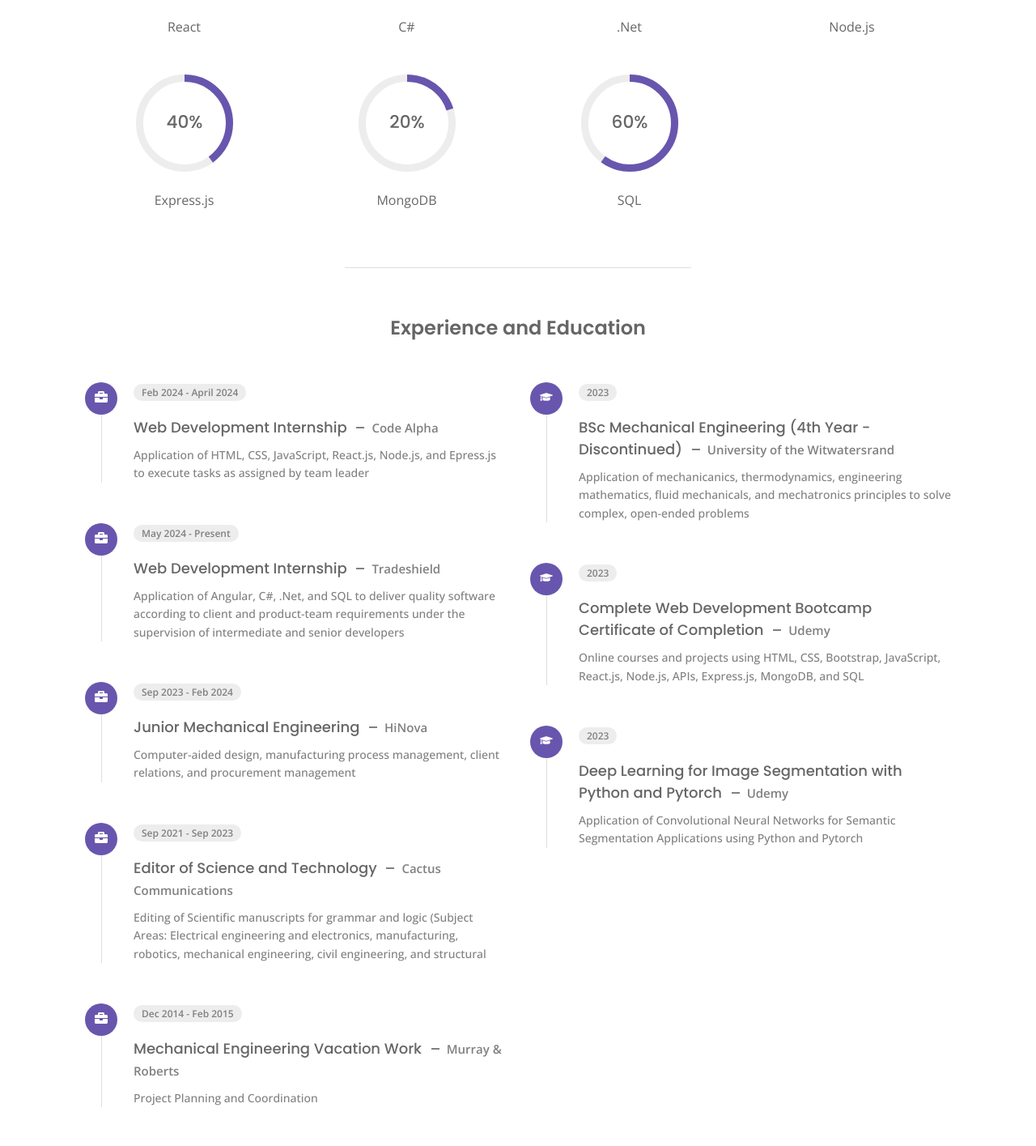
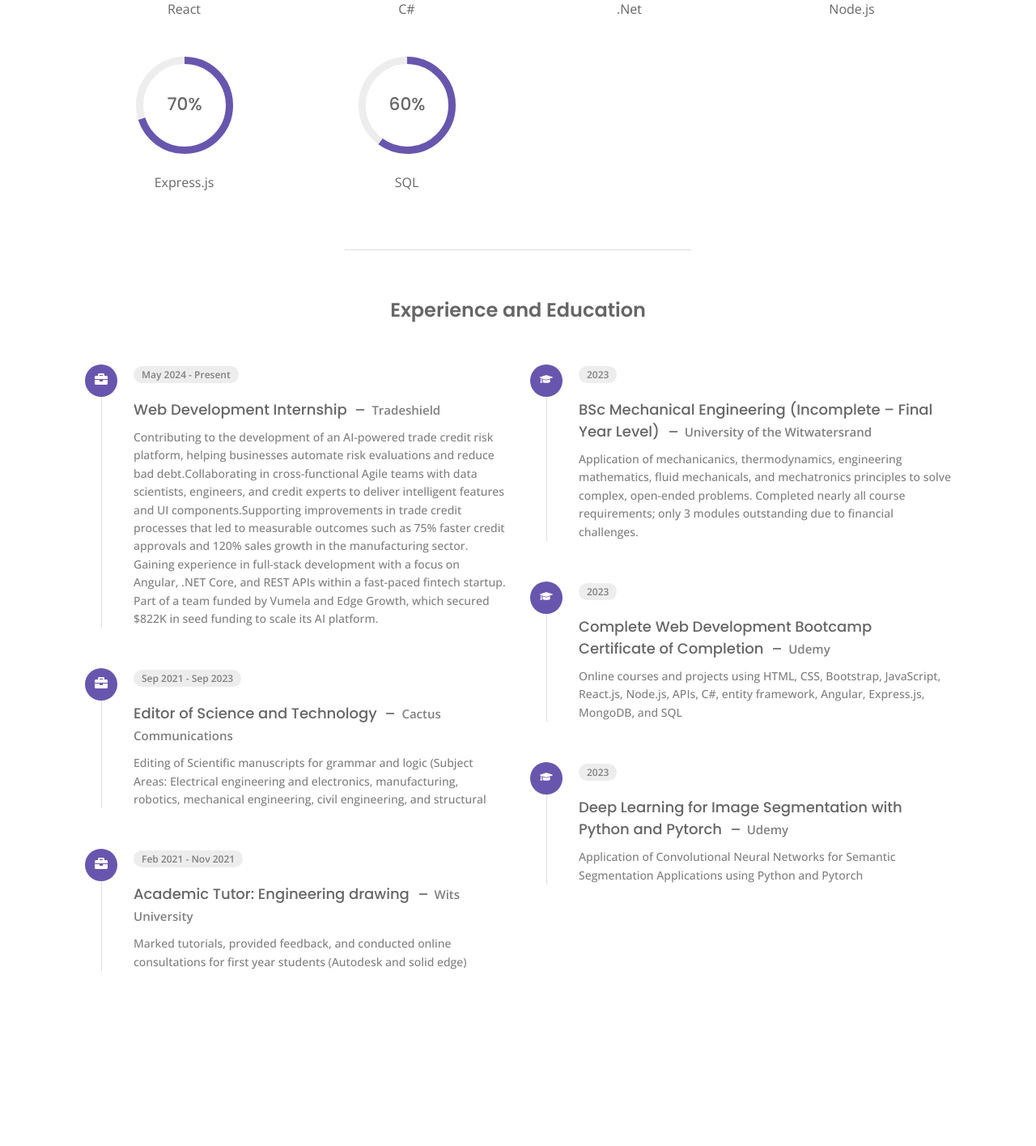
Before and after one commit to Kgaogelo072/Personal-Portfolio, a React (Vite) app: page /about in a window 1280 px wide. Shown: the part 1156-2571 px from the top of the page at 81% size. After the commit the page ends 2425 px from the top, so only its background shows below. Built offline with nearby package versions, Linux system fonts and the light colour scheme.

Commit message:
Revisions WIP

```diff
--- a/src/data.jsx
+++ b/src/data.jsx
@@ -73,7 +73,7 @@ export const personalInfo = [
   {
     id: 3,
     title: "Age : ",
-    description: "30 Years",
+    description: "32 Years",
   },
 
   {
@@ -91,13 +91,13 @@ export const personalInfo = [
   {
     id: 6,
     title: "Address : ",
-    description: "Mindrand, Johannesburg",
+    description: "Midrand, Johannesburg",
   },
 
   {
     id: 7,
     title: "Phone : ",
-    description: "079 015 6978",
+    description: "072 8945 924",
   },
 
   {
@@ -116,19 +116,19 @@ export const personalInfo = [
 export const stats = [
   {
     id: 1,
-    no: "6+",
-    title: "Months of <br /> Experience",
+    no: "1+",
+    title: "Years of <br /> Experience",
   },
 
   {
     id: 2,
-    no: "4+",
+    no: "3+",
     title: "Completed <br /> Projects",
   },
 
   {
     id: 3,
-    no: "0+",
+    no: "2+",
     title: "Happy <br /> Customers",
   },
 
@@ -144,51 +144,22 @@ export const resume = [
     id: 1,
     category: "experience",
     icon: <FaBriefcase />,
-    year: "Feb 2024 - April 2024",
-    title: "Web Development Internship <span> Code Alpha </span>",
-    desc: "Application of HTML, CSS, JavaScript, React.js, Node.js, and Epress.js to execute tasks as assigned by team leader",
+    year: "May 2024 - Present",
+    title: "Web Development Internship <span> Tradeshield </span>",
+    desc: "Contributing to the development of an AI-powered trade credit risk platform, helping businesses automate risk evaluations and reduce bad debt.Collaborating in cross-functional Agile teams with data scientists, engineers, and credit experts to deliver intelligent features and UI components.Supporting improvements in trade credit processes that led to measurable outcomes such as 75% faster credit approvals and 120% sales growth in the manufacturing sector. Gaining experience in full-stack development with a focus on Angular, .NET Core, and REST APIs within a fast-paced fintech startup. Part of a team funded by Vumela and Edge Growth, which secured $822K in seed funding to scale its AI platform.",
   },
 
   {
     id: 2,
     category: "experience",
     icon: <FaBriefcase />,
-    year: "May 2024 - Present",
-    title: "Web Development Internship <span> Tradeshield </span>",
-    desc: "Application of Angular, C#, .Net, and SQL to deliver quality software according to client and product-team requirements under the supervision of intermediate and senior developers",
+    year: "Sep 2021 - Sep 2023",
+    title: "Editor of Science and Technology <span> Cactus Communications </span>",
+    desc: "Editing of Scientific manuscripts for grammar and logic (Subject Areas: Electrical engineering and electronics, manufacturing, robotics, mechanical engineering, civil engineering, and structural",
   },
 
   {
     id: 3,
-    category: "experience",
-    icon: <FaBriefcase />,
-    year: "Sep 2023 - Feb 2024",
-    title: "Junior Mechanical Engineering <span> HiNova </span>",
-    desc: "Computer-aided design, manufacturing process management, client relations, and procurement management",
-  },
-
-  {
-    id: 4,
-    category: "experience",
-    icon: <FaBriefcase />,
-    year: "Sep 2021 - Sep 2023",
-    title:
-      "Editor of Science and Technology <span> Cactus Communications </span>",
-    desc: "Editing of Scientific manuscripts for grammar and logic (Subject Areas: Electrical engineering and electronics, manufacturing, robotics, mechanical engineering, civil engineering, and structural",
-  },
-
-  {
-    id: 5,
-    category: "experience",
-    icon: <FaBriefcase />,
-    year: "Dec 2014 - Feb 2015",
-    title:
-      "Mechanical Engineering Vacation Work <span> Murray & Roberts </span>",
-    desc: "Project Planning and Coordination",
-  },
-
-  {
-    id: 6,
     category: "experience",
     icon: <FaBriefcase />,
     year: "Feb 2021 - Nov 2021",
@@ -197,42 +168,29 @@ export const resume = [
   },
 
   {
-    id: 7,
-    category: "experience",
-    icon: <FaBriefcase />,
-    year: "June 2018 - Feb 2019",
-    title:
-      "Mechanical Engineering Vacation Work <span> Vergenoeg Mining Company </span>",
-    desc: "Maintenance planning, computer-aided design, trackless bobile machinery servicing, process monitoring, ordering of parts, artisan assistant",
+    id: 4,
+    category: "education",
+    icon: <FaGraduationCap />,
+    year: "2023",
+    title: "BSc Mechanical Engineering (Incomplete – Final Year Level) <span> University of the Witwatersrand </span>",
+    desc: "Application of mechanicanics, thermodynamics, engineering mathematics, fluid mechanicals, and mechatronics principles to solve complex, open-ended problems. Completed nearly all course requirements; only 3 modules outstanding due to financial challenges.",
   },
 
   {
-    id: 8,
+    id: 5,
     category: "education",
     icon: <FaGraduationCap />,
     year: "2023",
-    title:
-      "BSc Mechanical Engineering (4th Year - Discontinued) <span> University of the Witwatersrand </span>",
-    desc: "Application of mechanicanics, thermodynamics, engineering mathematics, fluid mechanicals, and mechatronics principles to solve complex, open-ended problems",
+    title: "Complete Web Development Bootcamp Certificate of Completion <span> Udemy </span>",
+    desc: "Online courses and projects using HTML, CSS, Bootstrap, JavaScript, React.js, Node.js, APIs, C#, entity framework, Angular, Express.js, MongoDB, and SQL",
   },
 
   {
-    id: 9,
+    id: 6,
     category: "education",
     icon: <FaGraduationCap />,
     year: "2023",
-    title:
-      "Complete Web Development Bootcamp Certificate of Completion <span> Udemy </span>",
-    desc: "Online courses and projects using HTML, CSS, Bootstrap, JavaScript, React.js, Node.js, APIs, Express.js, MongoDB, and SQL",
-  },
-
-  {
-    id: 10,
-    category: "education",
-    icon: <FaGraduationCap />,
-    year: "2023",
-    title:
-      "Deep Learning for Image Segmentation with Python and Pytorch <span> Udemy </span>",
+    title: "Deep Learning for Image Segmentation with Python and Pytorch <span> Udemy </span>",
     desc: "Application of Convolutional Neural Networks for Semantic Segmentation Applications using Python and Pytorch",
   },
 ];
@@ -265,7 +223,7 @@ export const skills = [
   {
     id: 5,
     title: "React",
-    percentage: "50",
+    percentage: "70",
   },
 
   {
@@ -283,23 +241,17 @@ export const skills = [
   {
     id: 8,
     title: "Node.js",
-    percentage: "40",
+    percentage: "70",
   },
 
   {
     id: 9,
     title: "Express.js",
-    percentage: "40",
+    percentage: "70",
   },
 
   {
     id: 10,
-    title: "MongoDB",
-    percentage: "20",
-  },
-
-  {
-    id: 11,
     title: "SQL",
     percentage: "60",
   },
--- a/src/pages/home/Home.jsx
+++ b/src/pages/home/Home.jsx
@@ -14,8 +14,9 @@ const Home = () => {
                     <span>I am Kgaogelo Tshabalala.</span> Full-stack developer
                 </h1>
                 <p className="home__description">
-                    I am a South African based full-stack developer focused on crafting clean & user-friendly experiences. I am passionate
-                    about buidling excellent software that adds practical value.
+                Driven and versatile Junior Software Developer with a background in Mechanical Engineering and a proven ability to deliver full-stack solutions.
+                Currently contributing to an AI-powered trade credit risk platform at Trade Shield. Skilled in Angular, .NET, SQL, and responsive web development.
+                Passionate about solving real-world problems using scalable technologies. Strong communicator who thrives in Agile, cross-functional environments.
                 </p>
                 <Link to ="./about" className = "button">
                     More ABout Me{' '}
```
